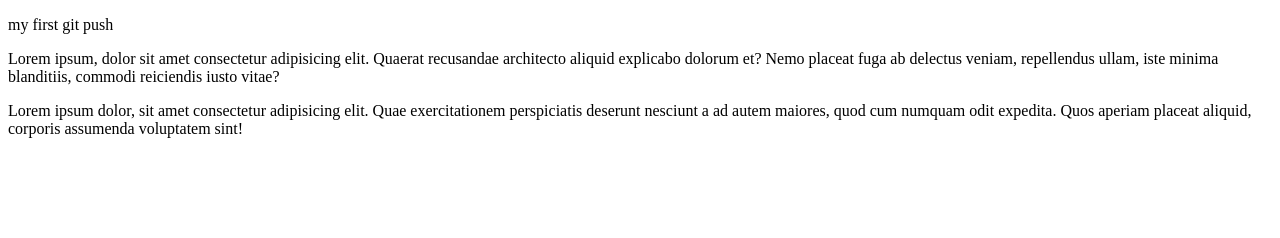
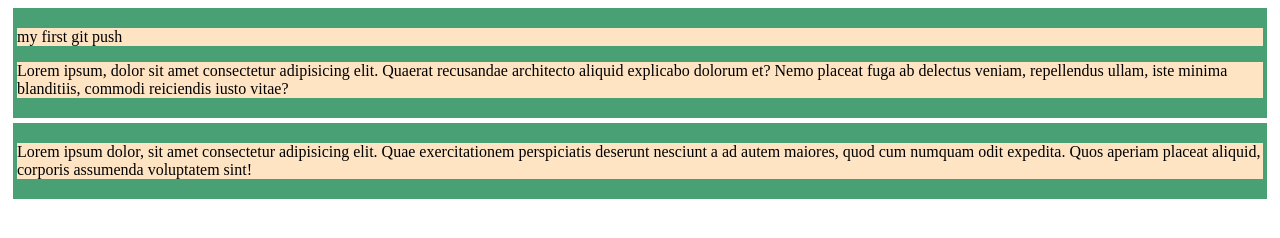
Before and after one commit to jhriyaz/my-first-github-repo, a plain HTML site: page index.html in a window 1280 px wide. Drawn offline with Linux system fonts and the light colour scheme; the site is published under a folder, as on GitHub Pages, so addresses that start at the root find nothing.

Commit message:
changed coller again

```diff
--- a/index.html
+++ b/index.html
@@ -4,7 +4,7 @@
     <meta charset="UTF-8">
     <meta name="viewport" content="width=device-width, initial-scale=1.0">
     <title>my first ever git repo</title>
-    <link rel="stylesheet" href="/styles/mainstyle.css">
+    <link rel="stylesheet" href="styles/mainstyle.css">
 </head>
 <body>
     <div>
```
